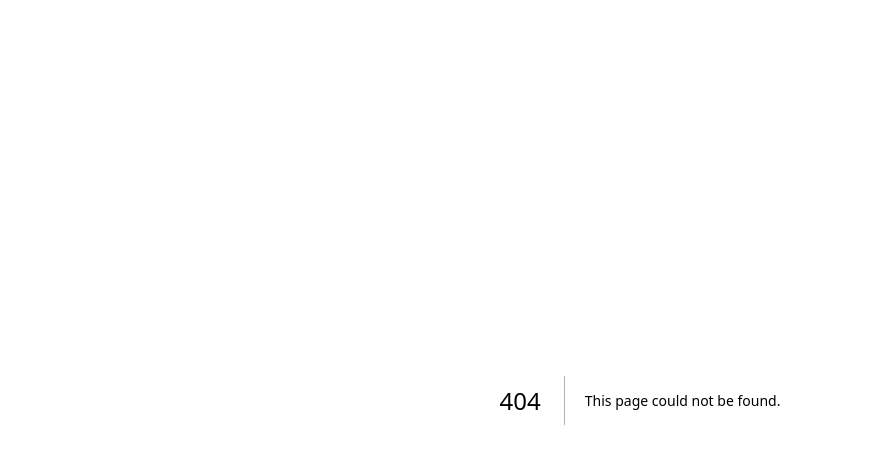
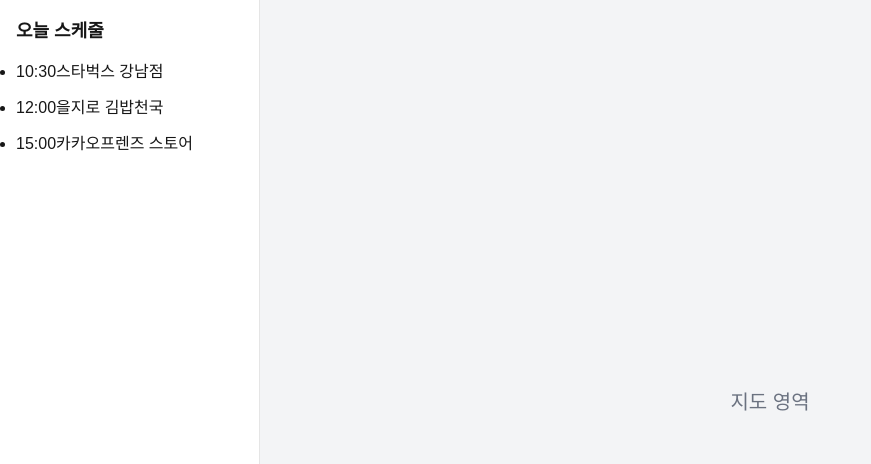
Before and after one commit to Jang-JinYoung/nextjs, a Next.js app: page /schedule in a window 1280 px wide. Before the commit this address had no page. Shown: the top 464 px of the page, without its empty margins (0-871 px from the left). Built offline with nearby package versions, Linux system fonts and the light colour scheme.

Commit message:
feat: 스케쥴 페이지 등록

```diff
--- /dev/null
+++ b/src/app/schedule/components/mapPanel.module.css
@@ -0,0 +1,15 @@
+.wrapper {
+  width: 100%;
+  height: 100%;
+}
+
+.placeholder {
+  width: 100%;
+  height: 100%;
+  background-color: #f3f4f6;
+  display: flex;
+  align-items: center;
+  justify-content: center;
+  font-size: 20px;
+  color: #6b7280;
+}
--- /dev/null
+++ b/src/app/schedule/components/mapPanel.tsx
@@ -0,0 +1,11 @@
+"use client";
+
+import styles from "./mapPanel.module.css";
+
+export default function MapPanel() {
+  return (
+    <div className={styles.wrapper}>
+      <div className={styles.placeholder}>지도 영역</div>
+    </div>
+  );
+}
--- /dev/null
+++ b/src/app/schedule/components/scheduleItemRow.tsx
@@ -0,0 +1,28 @@
+import Link from "next/link";
+import { ScheduleItem } from "@/types/schedule";
+
+export default function ScheduleItemRow({
+  item,
+}: {
+  item: ScheduleItem;
+}) {
+  return (
+    <li className="flex items-center px-3 py-2 rounded-lg border bg-gray-50">
+      <span className="w-[60px] font-semibold text-blue-600">
+        {item.time}
+      </span>
+
+      {item.url ? (
+        <Link
+          href={item.url}
+          target="_blank"
+          className="text-sm text-blue-600 underline"
+        >
+          {item.storeName}
+        </Link>
+      ) : (
+        <span className="text-sm">{item.storeName}</span>
+      )}
+    </li>
+  );
+}
--- /dev/null
+++ b/src/app/schedule/components/schedulePanel.module.css
@@ -0,0 +1,15 @@
+.wrapper {
+  padding: 16px;
+}
+
+.title {
+  font-size: 18px;
+  font-weight: 700;
+  margin-bottom: 16px;
+}
+
+.list {
+  display: flex;
+  flex-direction: column;
+  gap: 12px;
+}
--- /dev/null
+++ b/src/app/schedule/components/schedulePanel.tsx
@@ -0,0 +1,27 @@
+"use client";
+
+import { useEffect, useState } from "react";
+import { getScheduleList } from "@/lib/schedule";
+import { ScheduleItem } from "@/types/schedule";
+import ScheduleItemRow from "./scheduleItemRow";
+import styles from "./schedulePanel.module.css";
+
+export default function SchedulePanel() {
+    const [list, setList] = useState<ScheduleItem[]>([]);
+
+    useEffect(() => {
+        getScheduleList().then(setList);
+    }, []);
+
+    return (
+        <div className={styles.wrapper}>
+            <h2 className={styles.title}>오늘 스케줄</h2>
+
+            <ul className={styles.list}>
+                {list.map((item) => (
+                    <ScheduleItemRow key={item.id} item={item} />
+                ))}
+            </ul>
+        </div>
+    );
+}
--- /dev/null
+++ b/src/app/schedule/layout.tsx
@@ -0,0 +1,12 @@
+// src/app/schedule/layout.tsx
+
+const scheduleLayout = ({ children }: { children: React.ReactNode }) => {
+
+  return (
+    <section>
+        {children}
+    </section>
+  );
+};
+
+export default scheduleLayout;
--- /dev/null
+++ b/src/app/schedule/page.tsx
@@ -0,0 +1,20 @@
+// src/app/schedule/page.tsx
+
+import MapPanel from "./components/mapPanel";
+import SchedulePanel from "./components/schedulePanel";
+import styles from "./schedule.module.css";
+
+const schedulePage = () => {
+    return (
+        <div className={styles.wrapper}>
+            <aside className={styles.left}>
+                <SchedulePanel />
+            </aside>
+            <main className={styles.right}>
+                <MapPanel />
+            </main>
+        </div>
+    );
+};
+
+export default schedulePage;
--- /dev/null
+++ b/src/app/schedule/schedule.module.css
@@ -0,0 +1,20 @@
+.wrapper {
+  display: flex;
+  width: 100%;
+  height: 100vh;
+  overflow: hidden;
+}
+
+.left {
+  width: 20%;
+  min-width: 260px;
+  border-right: 1px solid #e5e5e5;
+  overflow-y: auto;
+  background-color: #ffffff;
+}
+
+.right {
+  width: 80%;
+  position: relative;
+  overflow: hidden;
+}
--- /dev/null
+++ b/src/lib/schedule.ts
@@ -0,0 +1,23 @@
+import * as schedule from "@/types/schedule";
+
+export async function getScheduleList(): Promise<schedule.ScheduleItem[]> {
+  return [
+    {
+      id: 1,
+      storeName: "스타벅스 강남점",
+      time: "10:30",
+      url: "https://www.starbucks.co.kr",
+    },
+    {
+      id: 2,
+      storeName: "을지로 김밥천국",
+      time: "12:00",
+    },
+    {
+      id: 3,
+      storeName: "카카오프렌즈 스토어",
+      time: "15:00",
+      url: "https://store.kakaofriends.com",
+    },
+  ];
+}
--- /dev/null
+++ b/src/types/schedule.ts
@@ -0,0 +1,6 @@
+export interface ScheduleItem {
+    id: number;
+    storeName: string;
+    time: string;
+    url?: string;
+}
```
